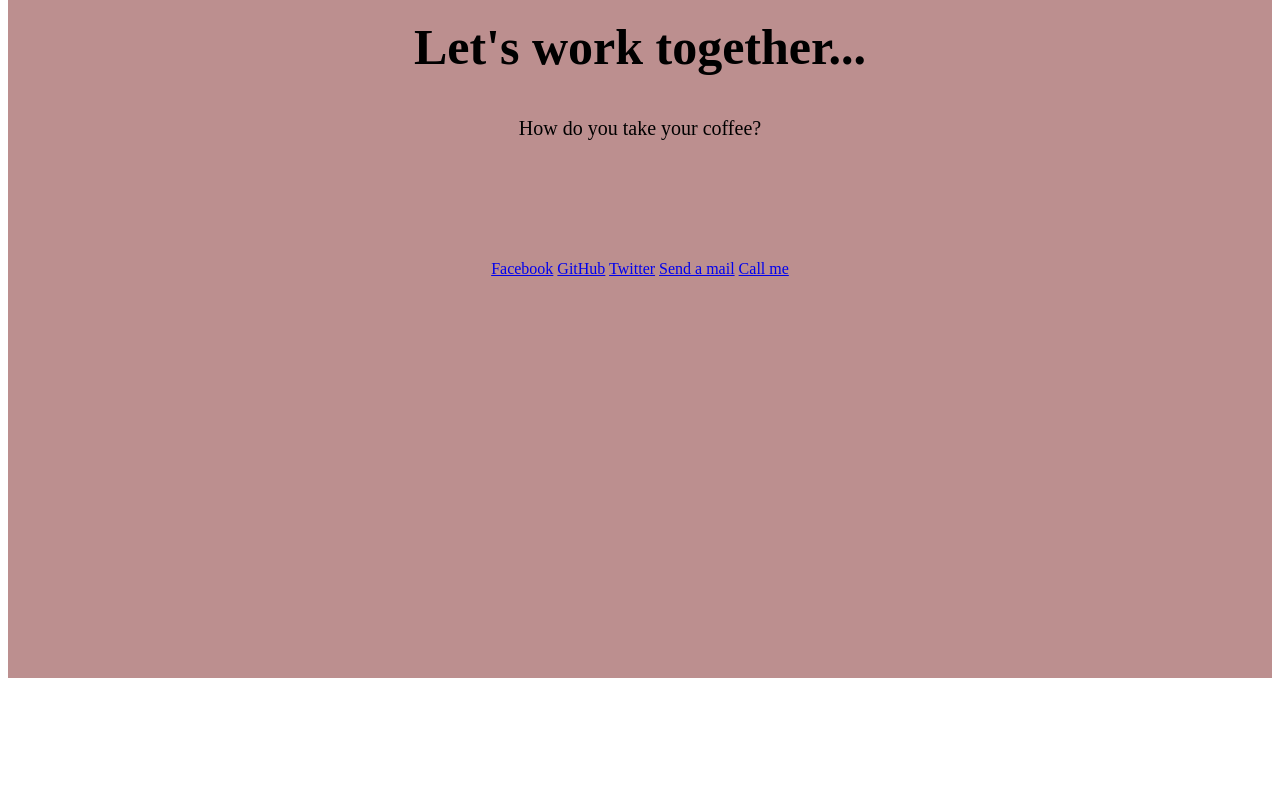
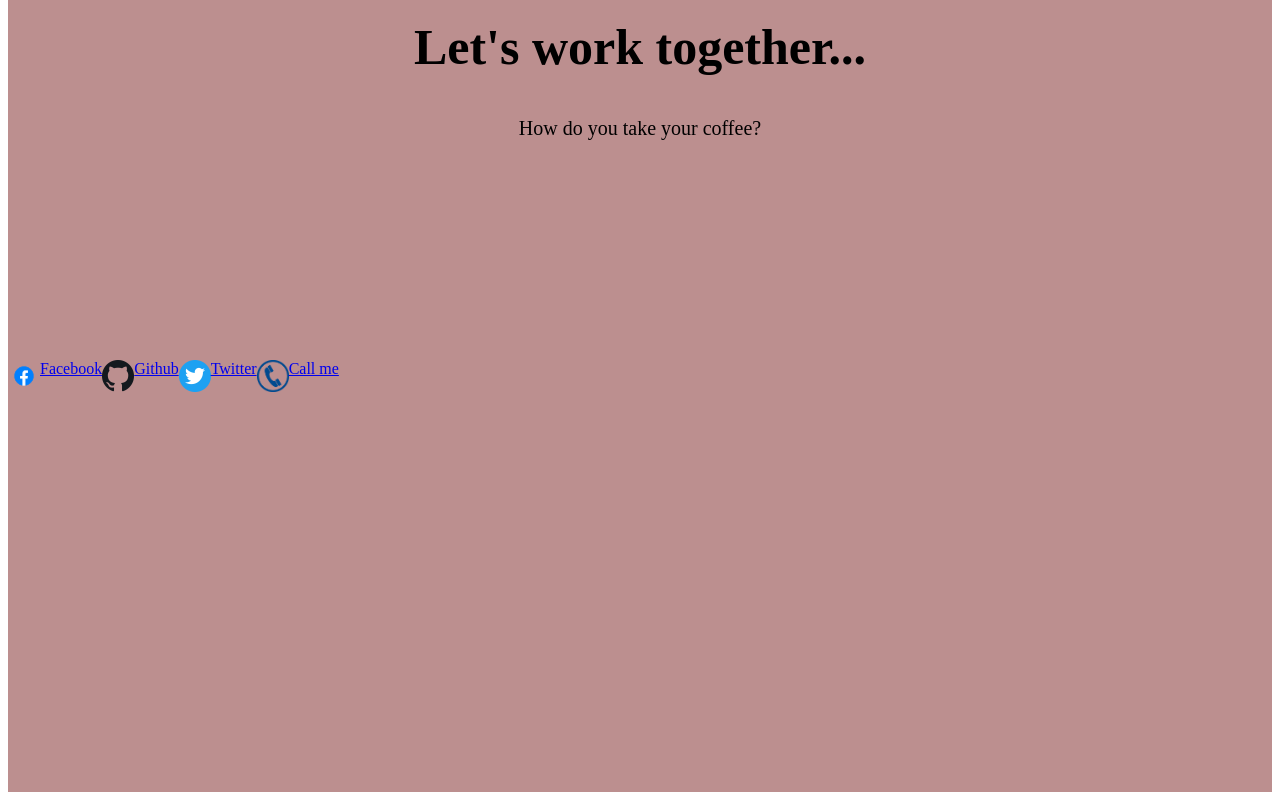
Before and after one commit to Rpront/Build-a-Personal-Portfolio-Webpage, a plain HTML site: page Index.html in a window 1280 px wide. Shown: the part 2146-2946 px from the top of the page. Before the commit the page ends 2832 px from the top, so only its background shows below. Drawn offline with Linux system fonts and the light colour scheme.

Commit message:
Añadiendo iconos faltantes y acomodandolos en la pantalla

```diff
--- a/Index.html
+++ b/Index.html
@@ -59,30 +59,35 @@
           <p>How do you take your coffee?</p>
         </div>
         <div class="contact-links">
-          <a
+          <div class="contact-links" id="Facebook">
+            <img src="img/Facebook.png" alt="">
+            <a
             href="https://facebook.com/freecodecamp"
             target="_blank"
             class="btn contact-details"
-            ><i class="fab fa-facebook-square"></i> Facebook</a
-          >
-          <a
-            id="profile-link"
-            href="https://github.com/freecodecamp"
+            ><i class="fab fa-facebook-square"></i> Facebook</a>
+          </div>
+          <div class="contact-links" id="Github">
+            <img src="img/Github.png" alt="">
+            <a
+            href="https://facebook.com/freecodecamp"
             target="_blank"
             class="btn contact-details"
-            ><i class="fab fa-github"></i> GitHub</a
-          >
-          <a
-            href="https://twitter.com/freecodecamp"
+            ><i class="fab fa-facebook-square"></i> Github</a>
+          </div>
+          <div class="contact-links" id="Github">
+            <img src="img/Twitter.png" alt="">
+            <a
+            href="https://facebook.com/freecodecamp"
             target="_blank"
             class="btn contact-details"
-            ><i class="fab fa-twitter"></i> Twitter</a
-          >
-          <a href="/cdn-cgi/l/email-protection#7a1f021b170a161f3a1f021b170a161f54191517" class="btn contact-details"><i class="fas fa-at"></i> Send a mail</a
-          >
-          <a href="tel:555-555-5555" class="btn contact-details"
-            ><i class="fas fa-mobile-alt"></i> Call me</a
-          >
+            ><i class="fab fa-facebook-square"></i> Twitter</a>
+          </div>
+          <div class="contact-links" id="Github">
+            <img src="img/Phone.png" alt="">
+            <a href="tel:+57-318-608-7347" class="btn contact-details"
+            ><i class="fas fa-mobile-alt"></i> Call me</a>
+          </div>
         </div>
       </section>
 
--- a/styles.css
+++ b/styles.css
@@ -129,4 +129,12 @@ nav ul{
 
 .contact-links{
     padding-top: 100px;
+    display: flex;
 }
+
+.contact-links img{
+    width: 32px;
+}
+#Facebook{
+    display: flex;
+}
```
Also changed, not shown: img/Github.png (added), img/Phone.png (added).
